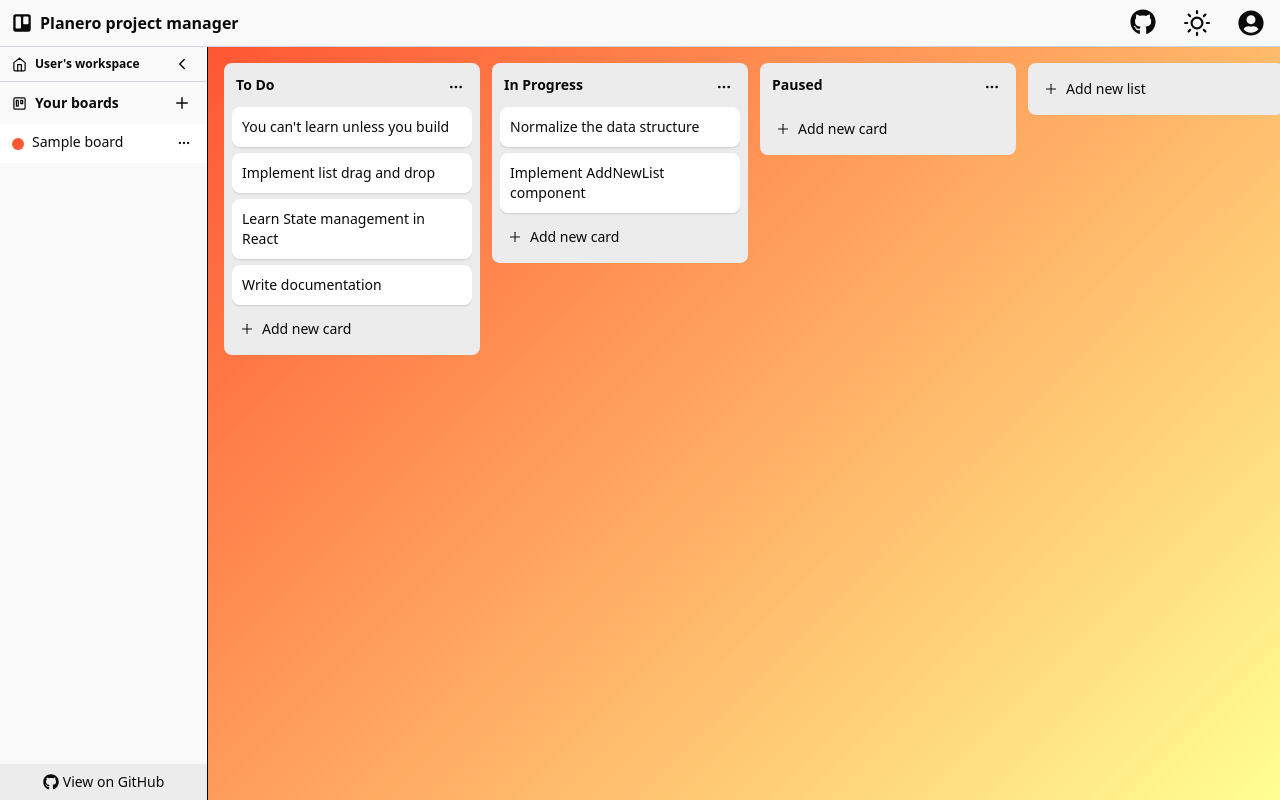
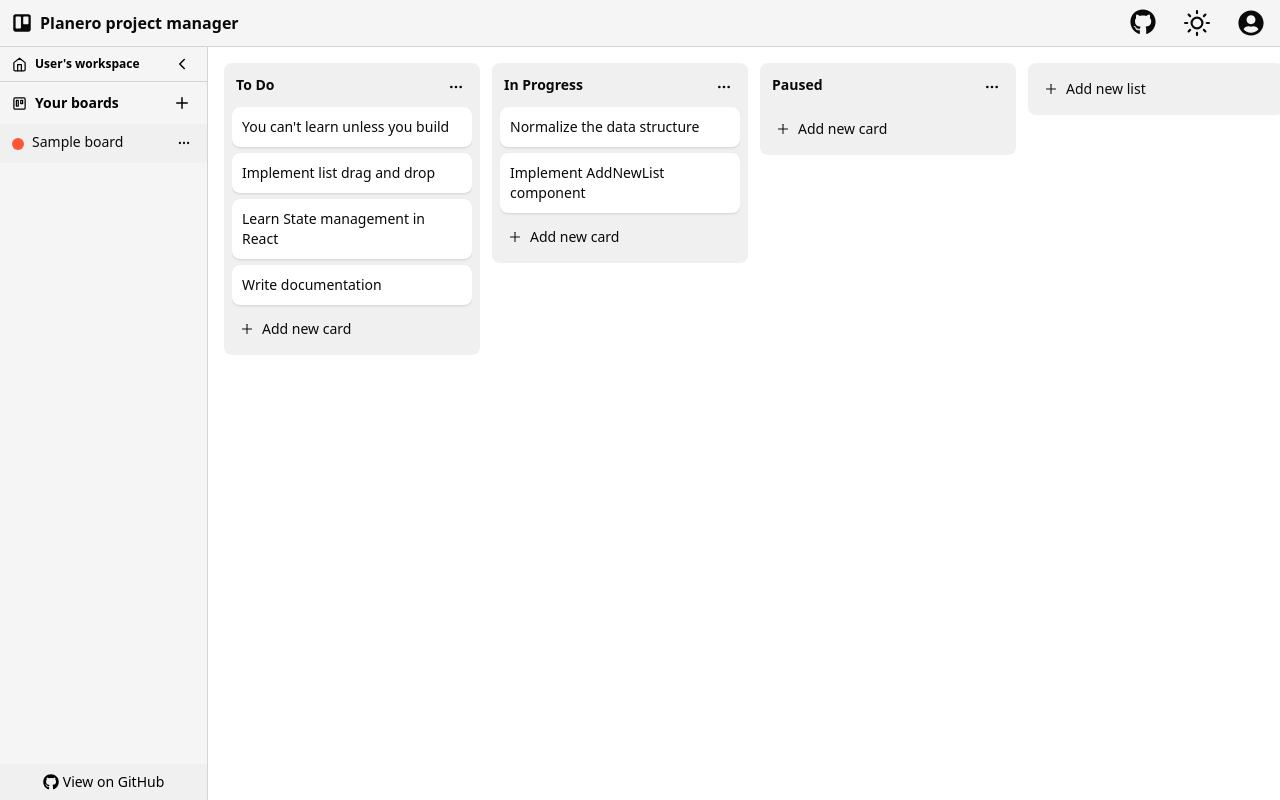
Before and after one commit to raknos13/planero-planner-react, a React (Vite) app: page / in a window 1280 px wide. Built offline with nearby package versions, Linux system fonts and the light colour scheme.

Commit message:
Tweak dark mode colors

```diff
--- a/src/components/Board/Board.jsx
+++ b/src/components/Board/Board.jsx
@@ -18,12 +18,14 @@ export function Board() {
           <div
             {...provided.droppableProps}
             ref={provided.innerRef}
-            className={`boardContainer flex w-full p-4 overflow-x-scroll backdrop-blur-sm`}
-            style={{
-              background: `linear-gradient(135deg, ${activeBoard.color} , rgba(255, 255, 39, 0.5)`,
-              // background: activeBoard.color + "4D",
-              // backdropFilter: "blur(12px)",
-            }}
+            className={`boardContainer flex w-full p-4 overflow-x-scroll bg-secondary`}
+            style={
+              {
+                // background: `linear-gradient(135deg, ${activeBoard.color} , rgba(255, 255, 39, 0.5)`,
+                // background: activeBoard.color,
+                // backdropFilter: "blur(12px)",
+              }
+            }
           >
             <div className="listContainer flex">
               {activeBoard.listIds.map((listId, index) => {
--- a/src/components/Sidebar/BoardList.jsx
+++ b/src/components/Sidebar/BoardList.jsx
@@ -46,7 +46,7 @@ const BoardListItem = ({
     <li
       key={board.id}
       className={`relative flex items-center w-full gap-2 py-2 px-3 text-sm cursor-pointer
-                  ${board.id === activeBoardId && "bg-secondary"}`}
+                  ${board.id === activeBoardId && "bg-primary text-text"}`}
       onClick={() => {
         switchBoard(board.id);
       }}
--- a/src/components/Sidebar/Sidebar.jsx
+++ b/src/components/Sidebar/Sidebar.jsx
@@ -83,7 +83,7 @@ export const Sidebar = () => {
   }
 
   return (
-    <div className="h-full flex-shrink-0 w-52 bg-background text-text border-r border-black shadow-md">
+    <div className="h-full flex-shrink-0 w-52 bg-background text-textdim border-r border-border shadow-md">
       <div className="flex flex-col justify-between h-full">
         <SidebarHeader
           isCollapsed={isCollapsed}
--- a/src/components/shared/BoardCreatorPopover.jsx
+++ b/src/components/shared/BoardCreatorPopover.jsx
@@ -43,7 +43,7 @@ export const BoardCreatorPopover = ({ onClose, onCreateBoard, buttonRef }) => {
   return (
     <div
       ref={popoverRef}
-      className="absolute top-0 left-0 mt-0 py-3 px-3 z-50 w-64 bg-primary text-text rounded-lg shadow-lg border border-border"
+      className="absolute top-0 left-0 mt-0 py-3 px-3 z-50 w-64 bg-primary text-text rounded-lg shadow-lg border border-text"
     >
       <div className="flex justify-between items-center mb-2">
         <h3 className="font-semibold">Create board</h3>
--- a/src/index.css
+++ b/src/index.css
@@ -4,9 +4,9 @@
 
 .light {
   /* rgb(255, 255, 255) */
-  --color-bg: 249 249 249;
-  /* rgb(250,250,250); */
-  --color-primary: 236 236 236;
+  /* --color-bg: 249 249 249; */
+  --color-bg: 245 245 245;
+  --color-primary: 240 240 240;
   /* rgb(240,243,243) */
   --color-secondary: 255 255 255;
   /* rgb(10,10,10) */
@@ -18,20 +18,17 @@
 }
 
 .dark {
-  /* rgb(13, 13, 13); */
-  --color-bg: 22 22 22;
+  --color-bg: 41 41 41;
   /* rgb(26, 26, 26);  */
   /* rgba(38, 38, 37, 1) */
-  --color-primary: 38 38 37 / 1;
-  /* rgb(50, 50, 50); */
-  /* rgba(89, 88, 86, 1) */
-  --color-secondary: 89 88 86 / 1;
-  /* rgb(90, 90, 90) */
+  --color-primary: 56 56 56;
+  --color-secondary: 36 36 36;
   /* rgba(140, 137, 132, 1) */
   --color-hover: 140 137 132 / 1;
   --color-border: 50 50 50;
   /* rgb(255, 255, 255); */
   --color-text: 255 255 255;
+  --color-text-dim: 163 163 163;
 
   background: rgba(var(--background));
 }
```
